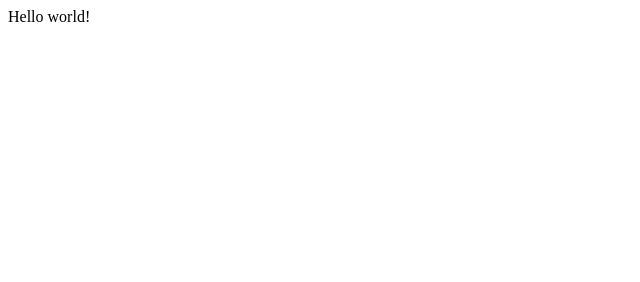
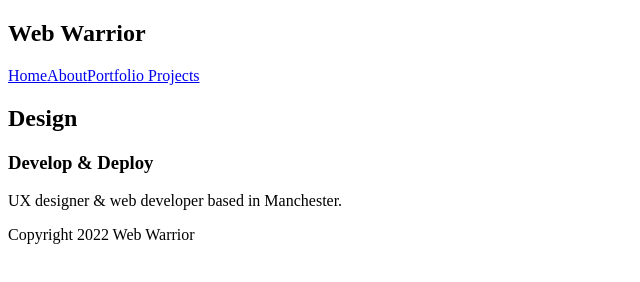
Before and after one commit to benzhub/Gatsby-Demo, a Gatsby site: page / in a window 1280 px wide. Shown: the whole page, without its empty margins (0-640 px from the left). Built offline with nearby package versions, Linux system fonts and the light colour scheme; Gatsby itself is replaced by a stand-in of ours.

Commit message:
Navbar & Links

```diff
--- /dev/null
+++ b/src/components/Layout.js
@@ -0,0 +1,17 @@
+import React from 'react'
+import Navbar from './Navbar'
+
+export default function Layout({ children }) {
+    return (
+        <div className='layout'>
+            <Navbar />
+            <div className="content">
+                {/* content for each page */}
+                {children}
+            </div>
+            <footer>
+                <p>Copyright 2022 Web Warrior</p>
+            </footer>
+        </div>
+    )
+}
--- /dev/null
+++ b/src/components/Navbar.js
@@ -0,0 +1,15 @@
+import { Link } from 'gatsby'
+import React from 'react'
+
+export default function Navbar() {
+    return (
+        <nav>
+            <h1>Web Warrior</h1>
+            <div className="links">
+                <Link to="/">Home</Link>
+                <Link to="/about">About</Link>
+                <Link to="/projects">Portfolio Projects</Link>
+            </div>
+        </nav>
+    )
+}
--- a/src/pages/index.js
+++ b/src/pages/index.js
@@ -1,5 +1,16 @@
 import React from "react"
+import Layout from '../components/Layout'
 
 export default function Home() {
-  return <div>Hello world!</div>
+  return (
+    <Layout>
+      <section>
+        <div>
+          <h2>Design</h2>
+          <h3>Develop & Deploy</h3>
+          <p>UX designer & web developer based in Manchester.</p>
+        </div>
+      </section>
+    </Layout>
+  )
 }
```
Also changed, not shown: src/pages/404.js (added, +13 -0 lines), src/pages/about.js (added, +15 -0 lines), src/pages/projects/index.js (added, +13 -0 lines), src/pages/projects/test.js (added, +10 -0 lines).
